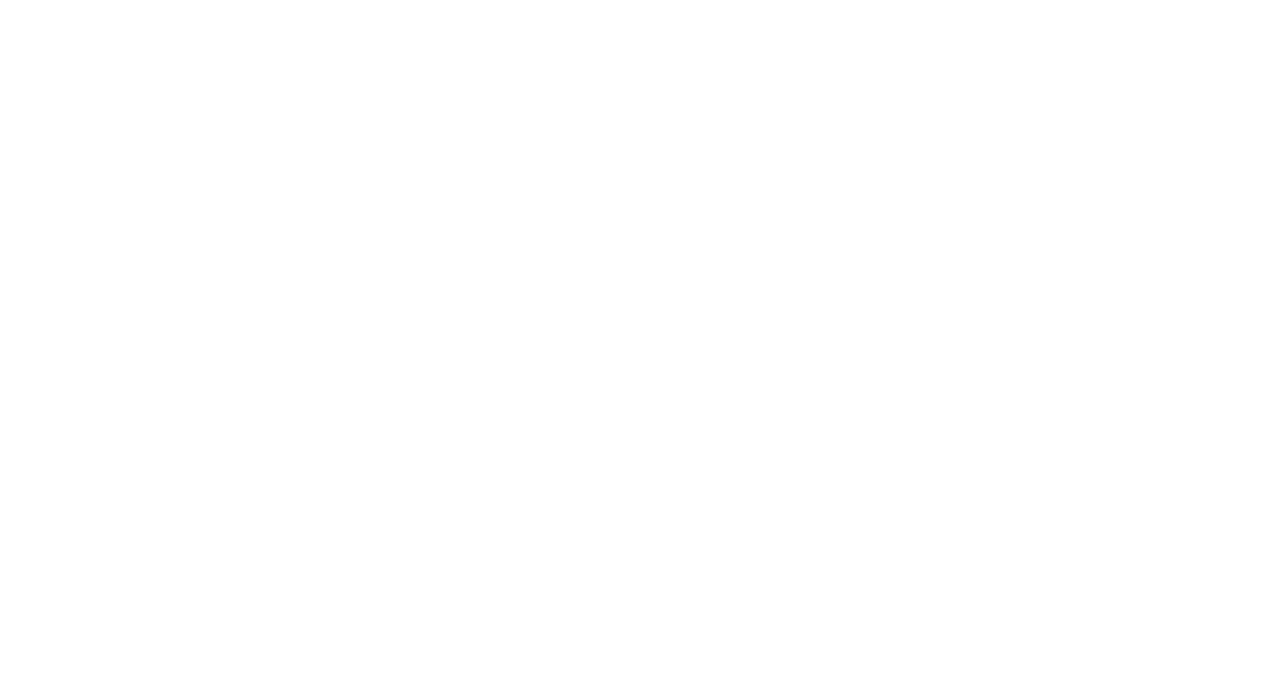
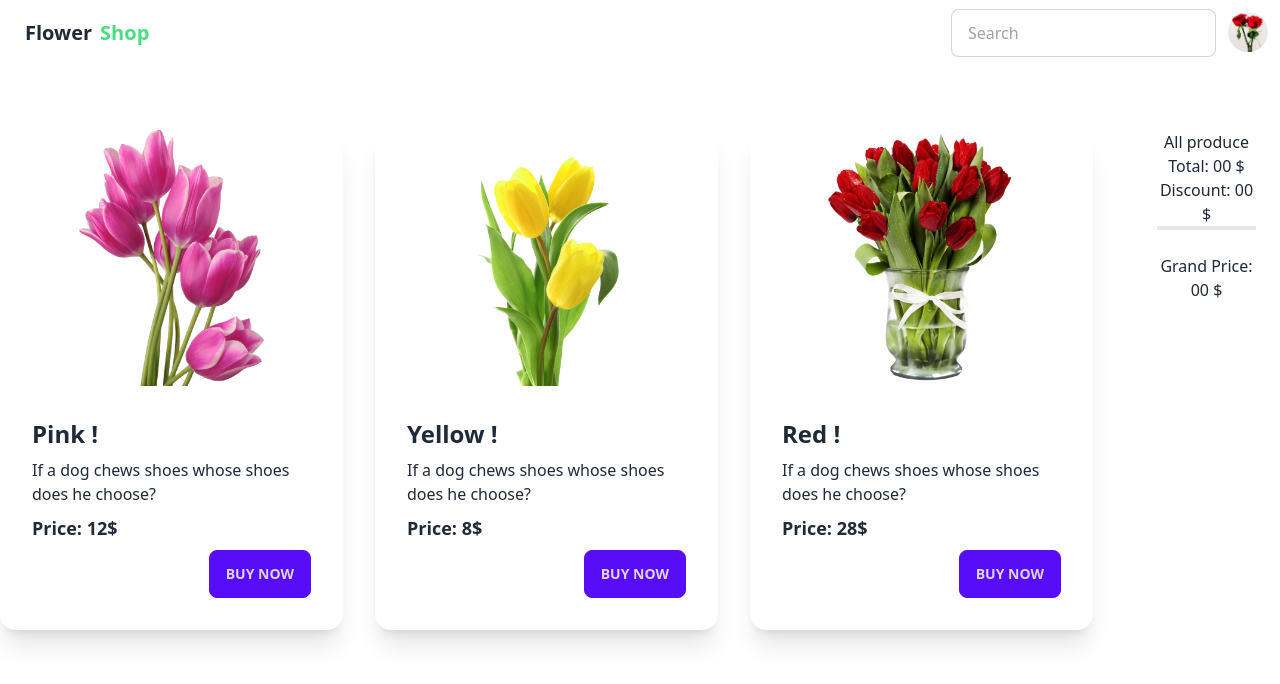
Before and after one commit to Mafuzur560/flower-shop-with-dom, a plain HTML site: page index.html in a window 1280 px wide. Drawn offline with nearby package versions, Linux system fonts and the light colour scheme.

Commit message:
degin complited

```diff
--- a/index.html
+++ b/index.html
@@ -8,11 +8,86 @@
     <title>Flower Shop</title>
 </head>
 <body>
-    <header>
-
+    <header class="mx-auto ">
+        <nav>
+            <div class="navbar bg-base-100">
+                <div class="flex-1">
+                  <a class="btn btn-ghost normal-case text-xl">Flower <span class="text-green-400">Shop</span></a>
+                </div>
+                <div class="flex-none gap-2">
+                  <div class="form-control">
+                    <input type="text" placeholder="Search" class="input input-bordered w-24 md:w-auto" />
+                  </div>
+                  <div class="dropdown dropdown-end">
+                    <label tabindex="0" class="btn btn-ghost btn-circle avatar">
+                      <div class="w-10 rounded-full">
+                        <img src="./images/Rectangle 6.png" />
+                      </div>
+                    </label>
+                    <ul tabindex="0" class="mt-3 z-[1] p-2 shadow menu menu-sm dropdown-content bg-base-100 rounded-box w-52">
+                      <li>
+                        <a class="justify-between">
+                          Profile
+                          <span class="badge">New</span>
+                        </a>
+                      </li>
+                      <li><a>Settings</a></li>
+                      <li><a>Logout</a></li>
+                    </ul>
+                  </div>
+                </div>
+              </div>
+        </nav>
     </header>
-    <main>
-
+    <main class="container mx-auto md:px-0 py-16">
+        <section class="flex gap-16">
+            <section class="grid grid-cols-1 md:grid-cols-3 gap-8">
+                <!-- card 01 -->
+                <div class="card  bg-base-100 shadow-xl">
+                    <figure><img src="./images/pngwing 6.png" class="h-64" alt="Shoes" /></figure>
+                    <div class="card-body">
+                      <h2 class="card-title font-semibold text-2xl">Pink !</h2>
+                      <p>If a dog chews shoes whose shoes does he choose?</p>
+                      <h3 class="text-lg font-bold">Price: <span>12</span>$</h3>
+                      <div class="card-actions justify-end">
+                        <button class="btn btn-primary">Buy Now</button>
+                      </div>
+                    </div>
+                  </div>
+                <!-- card 02 -->
+                <div class="card  bg-base-100 shadow-xl">
+                    <figure><img src="./images/pngwing 7.png" class="h-64" alt="Shoes" /></figure>
+                    <div class="card-body">
+                      <h2 class="card-title font-semibold text-2xl">Yellow !</h2>
+                      <p>If a dog chews shoes whose shoes does he choose?</p>
+                      <h3 class="text-lg font-bold">Price: <span>8</span>$</h3>
+                      <div class="card-actions justify-end">
+                        <button class="btn btn-primary">Buy Now</button>
+                      </div>
+                    </div>
+                  </div>
+                <!-- card 03 -->
+                <div class="card  bg-base-100 shadow-xl">
+                    <figure><img src="./images/pngwing 8.png" class="h-64" alt="Shoes" /></figure>
+                    <div class="card-body">
+                      <h2 class="card-title font-semibold text-2xl">Red !</h2>
+                      <p>If a dog chews shoes whose shoes does he choose?</p>
+                      <h3 class="text-lg font-bold">Price: <span>28</span>$</h3>
+                      <div class="card-actions justify-end">
+                        <button class="btn btn-primary">Buy Now</button>
+                      </div>
+                    </div>
+                  </div>
+            </section>
+            <section class="text-center mx-auto pr-6">
+                <h3>All produce</h3>
+                <p>Total: <span>00</span> $</p>
+                <p>Discount: <span>00</span> $</p>
+                <div class="border-2 "></div>
+                <br>
+                <h3>Grand Price: <span>00</span> $</h3>
+            </section>
+        </section>
     </main>
     <script src="./index.js"></script>
 </body>
```
